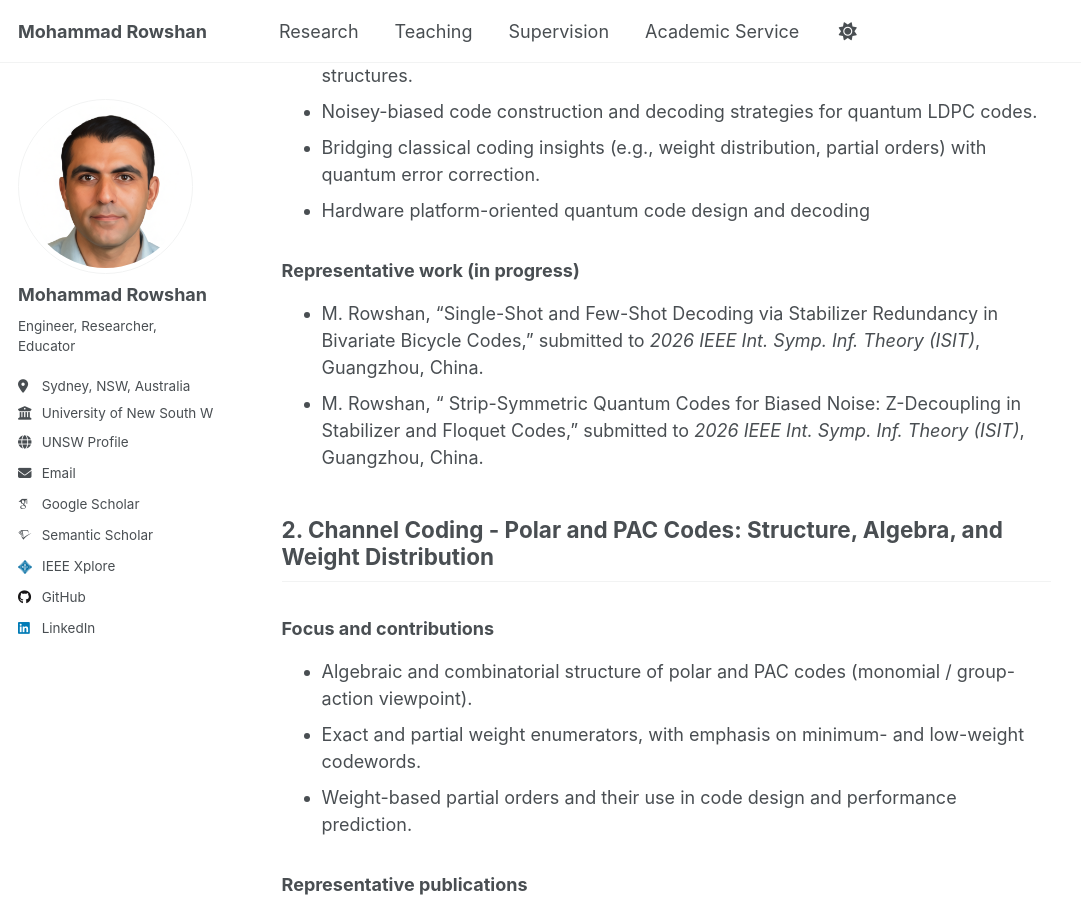
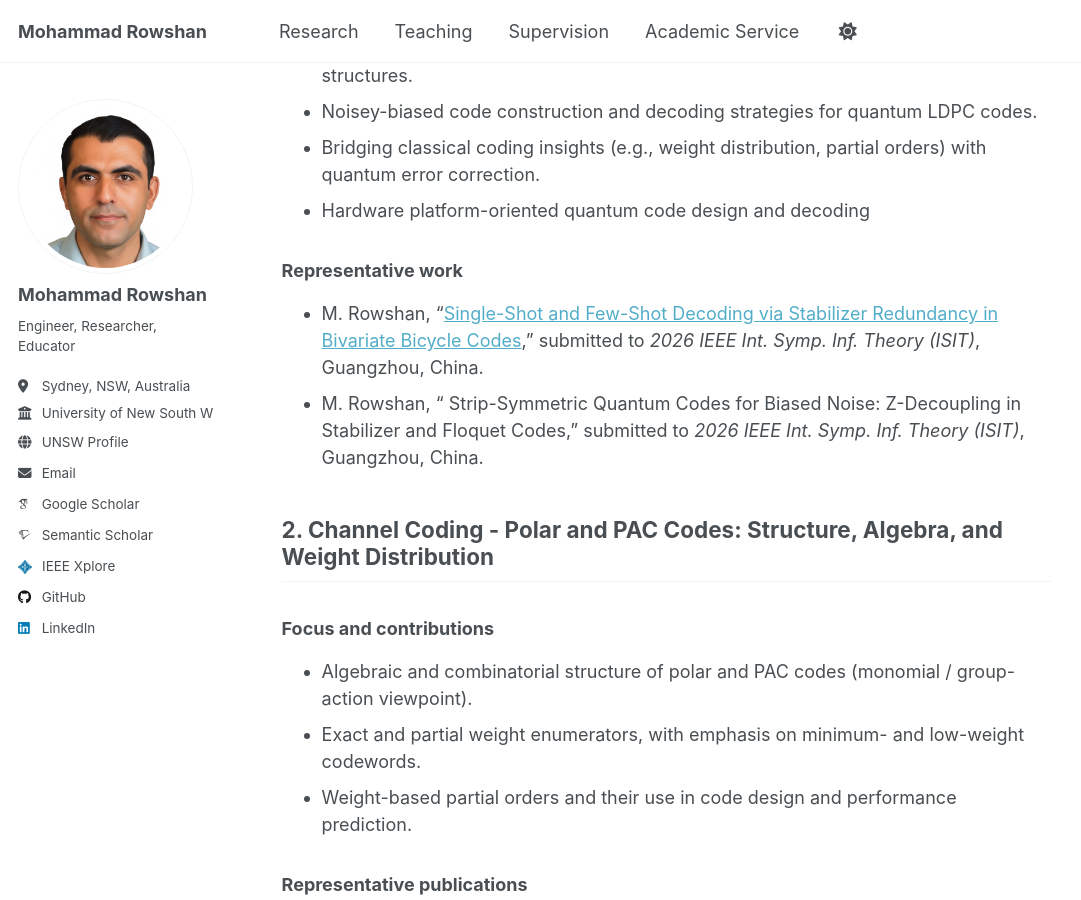
Before and after one commit to mohammad-rowshan/mohammad-rowshan.github.io, a Jekyll site: the page built from _pages/research.md, in a window 1280 px wide and 900 px high, scrolled down 1007 px. Shown: the whole window, without its empty margins (0-1081 px from the left). Built offline with Jekyll 4.4.1, drawn with Linux system fonts in a browser that asks for light colours; some web fonts are replaced; a script that is not in the unit is left out; comment, search, counter and statistics services are not loaded.

Commit message:
Update research.md

```diff
--- a/_pages/research.md
+++ b/_pages/research.md
@@ -33,9 +33,9 @@ For a complete list, please visit my [Google Scholar](https://scholar.google.com
 - Bridging classical coding insights (e.g., weight distribution, partial orders) with quantum error correction.
 - Hardware platform-oriented quantum code design and decoding
 
-### Representative work (in progress)
+### Representative work
 
-- M. Rowshan, “Single-Shot and Few-Shot Decoding via Stabilizer Redundancy in Bivariate Bicycle Codes,” submitted to *2026 IEEE Int. Symp. Inf. Theory (ISIT)*, Guangzhou, China.
+- M. Rowshan, “[Single-Shot and Few-Shot Decoding via Stabilizer Redundancy in Bivariate Bicycle Codes](https://arxiv.org/pdf/2504.19544),” submitted to *2026 IEEE Int. Symp. Inf. Theory (ISIT)*, Guangzhou, China.
 - M. Rowshan, “	Strip-Symmetric Quantum Codes for Biased Noise: Z-Decoupling in Stabilizer and Floquet Codes,” submitted to *2026 IEEE Int. Symp. Inf. Theory (ISIT)*, Guangzhou, China.
 
 
```
